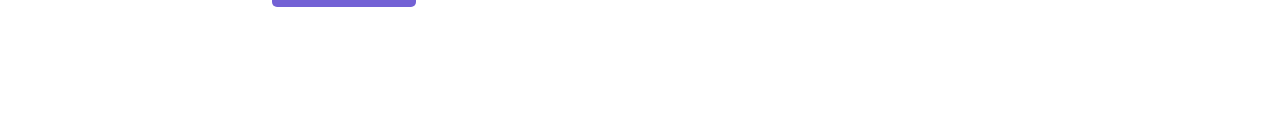
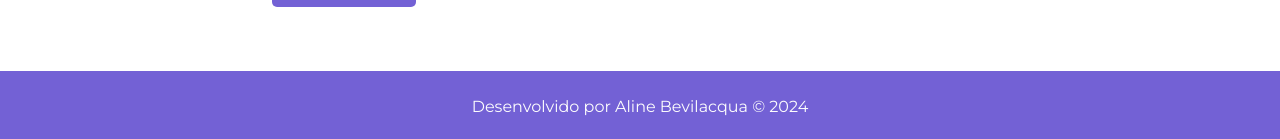
Before and after one commit to aliine98/front-mulheres-tecnologia-nuxt, a Nuxt app: page / in a window 1280 px wide. Shown: the part 1420-1559 px from the top of the page. Before the commit the page ends 1459 px from the top, so only its background shows below. Built offline with nearby package versions, Linux system fonts and the light colour scheme; no server answers.

Commit message:
feat: adiciona footer da página

```diff
--- a/app.vue
+++ b/app.vue
@@ -6,5 +6,6 @@
         <Hero />
         <WomenList />
         <FormSection />
+        <Footer />
     </main>
 </template>
--- /dev/null
+++ b/components/Footer.vue
@@ -0,0 +1,14 @@
+<template>
+    <footer class="main-footer">
+        <p>Desenvolvido por Aline Bevilacqua &copy; 2024</p>
+    </footer>
+</template>
+<style>
+.main-footer {
+    padding: 10px;
+    background-color: var(--main-color);
+    color: #fdfdfd;
+    text-align: center;
+    margin-top: 2rem;
+}
+</style>
```
